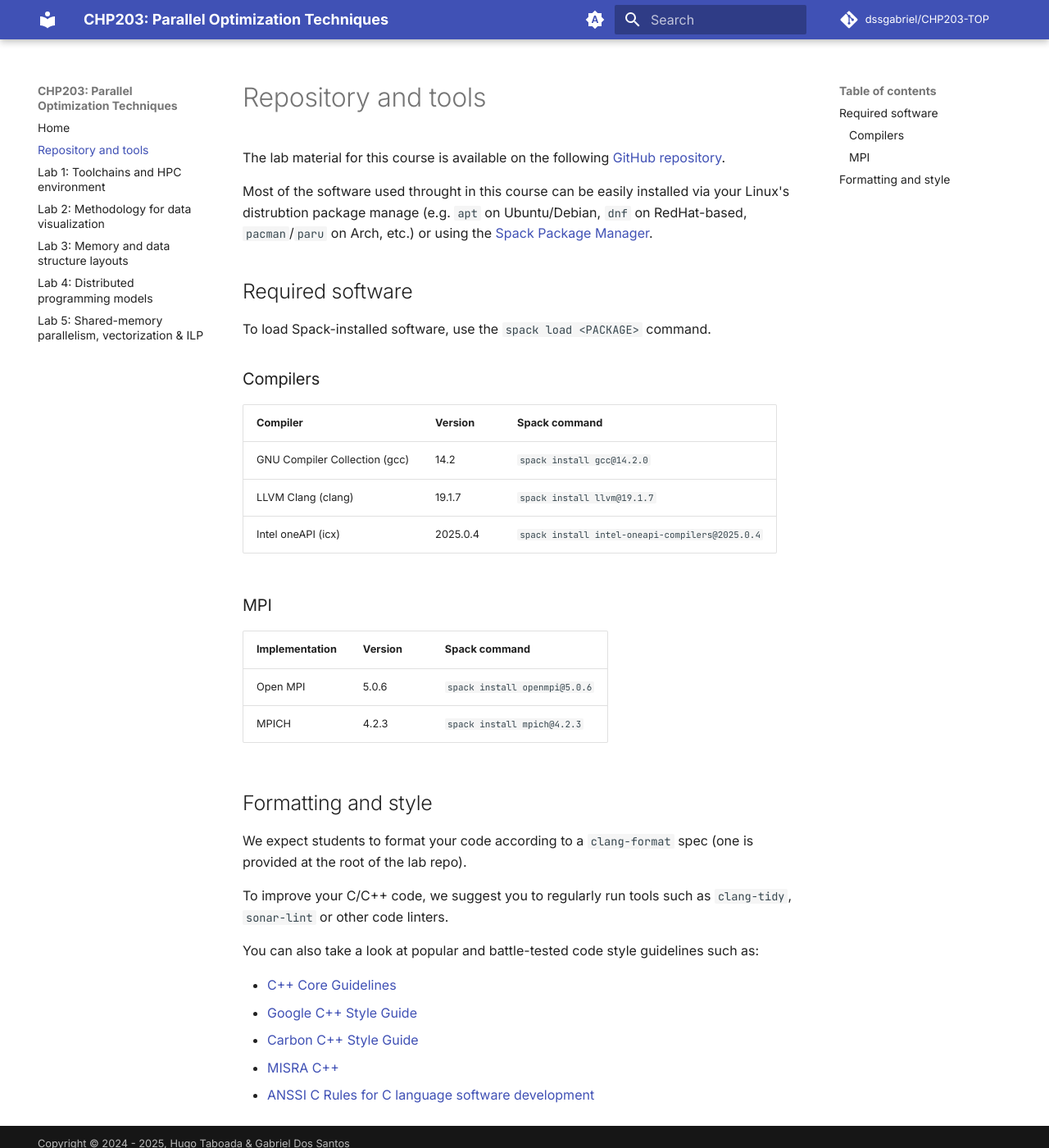
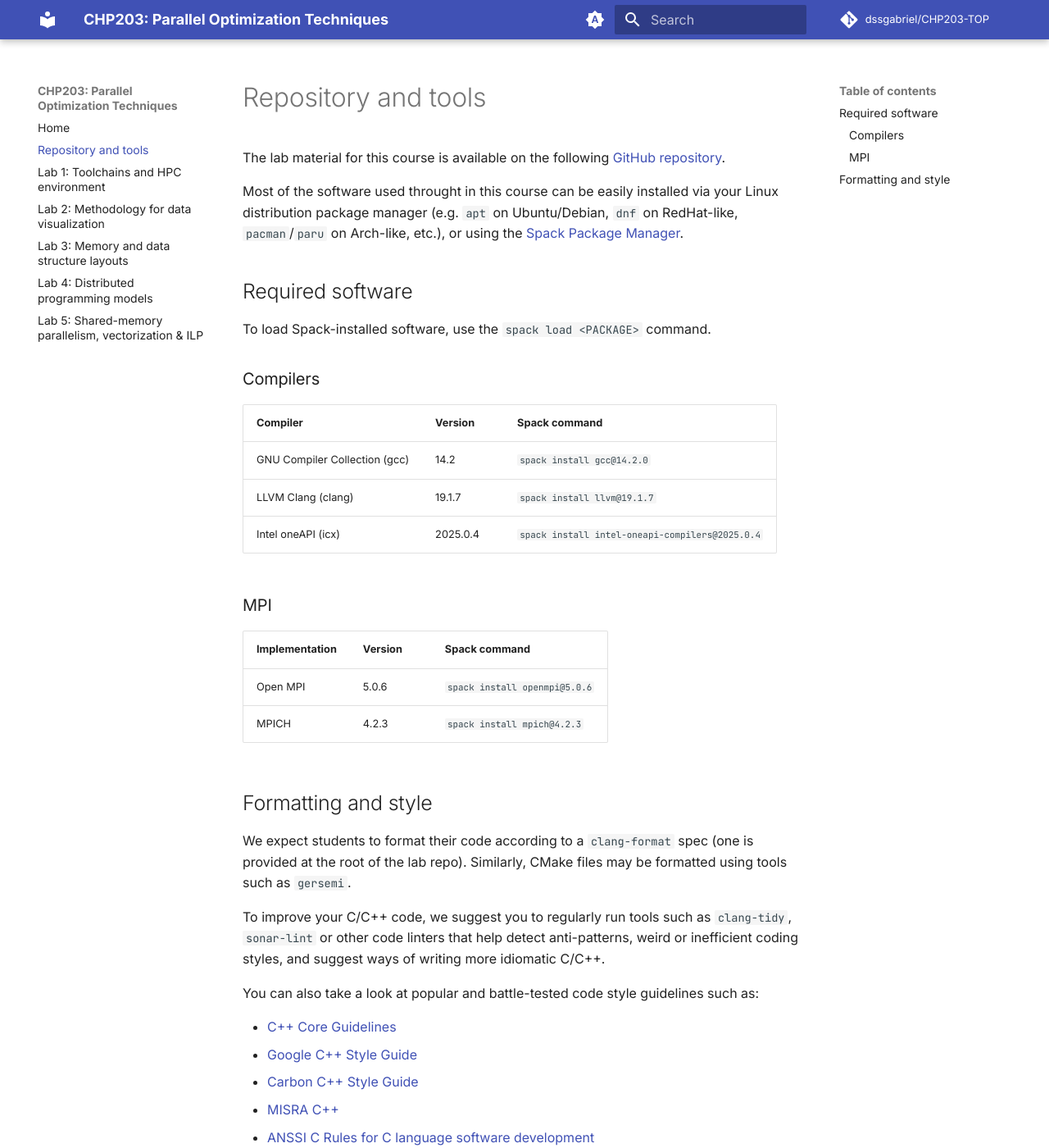
Before and after one commit to dssgabriel/CHP203-TOP, an MkDocs documentation site: the page built from docs/repository_and_tools.md, in a window 1280 px wide and 1400 px high. Shown: the whole window at 82% size. Built offline with MkDocs 1.6.1 and Material for MkDocs 9.7.7, drawn with Linux system fonts in a browser that asks for light colours; comment, search, counter and statistics services are not loaded.

Commit message:
fix(repo): some typos + syntax
Signed-off-by: Gabriel Dos Santos <gabriel.dossantos@cea.fr>

```diff
--- a/docs/repository_and_tools.md
+++ b/docs/repository_and_tools.md
@@ -2,7 +2,7 @@
 
 The lab material for this course is available on the following [GitHub repository](https://github.com/dssgabriel/TOP-25).
 
-Most of the software used throught in this course can be easily installed via your Linux's distrubtion package manage (e.g. `apt` on Ubuntu/Debian, `dnf` on RedHat-based, `pacman`/`paru` on Arch, etc.) or using the [Spack Package Manager](https://spack.readthedocs.io/en/latest/index.html).
+Most of the software used throught in this course can be easily installed via your Linux distribution package manager (e.g. `apt` on Ubuntu/Debian, `dnf` on RedHat-like, `pacman`/`paru` on Arch-like, etc.), or using the [Spack Package Manager](https://spack.readthedocs.io/en/latest/index.html).
 
 
 ## Required software
@@ -27,9 +27,9 @@ MPICH | 4.2.3 | `spack install mpich@4.2.3`
 
 ## Formatting and style
 
-We expect students to format your code according to a `clang-format` spec (one is provided at the root of the lab repo).
+We expect students to format their code according to a `clang-format` spec (one is provided at the root of the lab repo). Similarly, CMake files may be formatted using tools such as `gersemi`.
 
-To improve your C/C++ code, we suggest you to regularly run tools such as `clang-tidy`, `sonar-lint` or other code linters.
+To improve your C/C++ code, we suggest you to regularly run tools such as `clang-tidy`, `sonar-lint` or other code linters that help detect anti-patterns, weird or inefficient coding styles, and suggest ways of writing more idiomatic C/C++.
 
 You can also take a look at popular and battle-tested code style guidelines such as:
 
```
